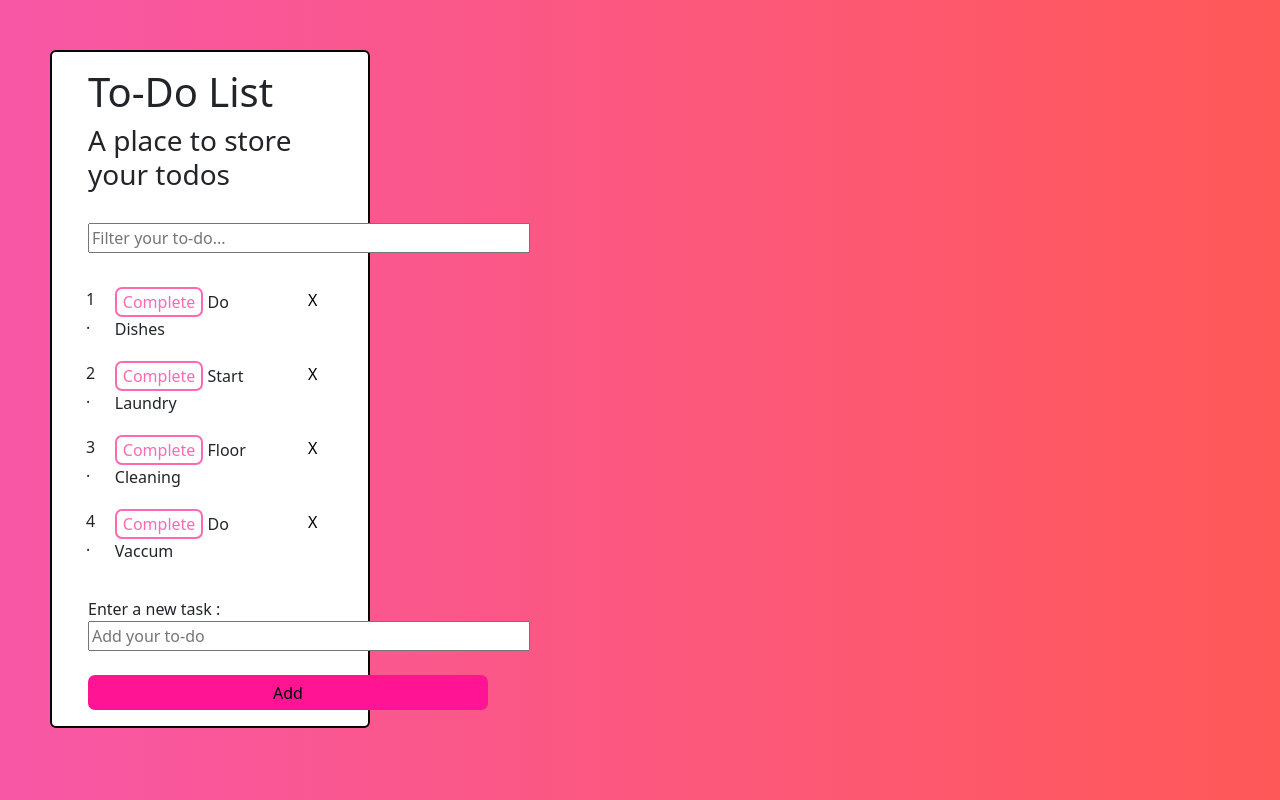
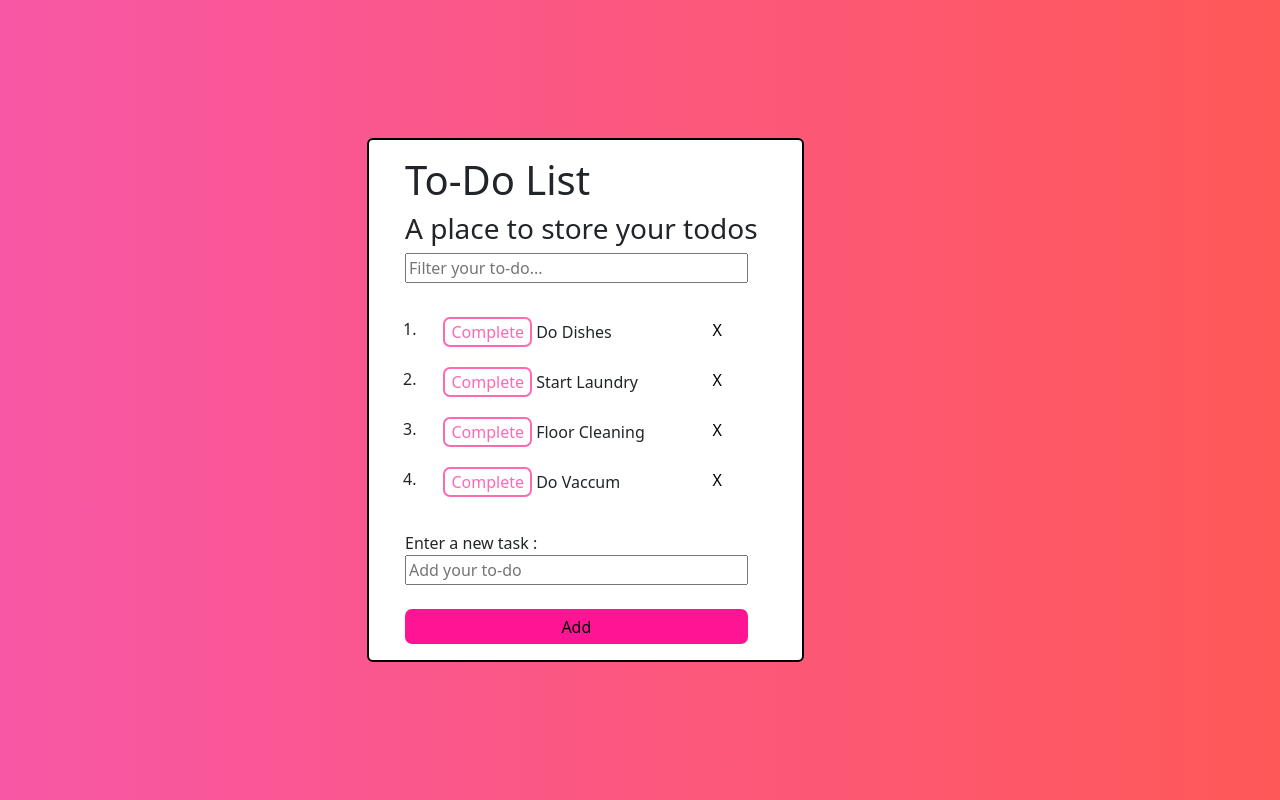
Before and after one commit to miraj00/to-do-list_Angular_Project, an Angular app: page / in a window 1280 px wide. Built offline with nearby package versions, Linux system fonts and the light colour scheme.

Commit message:
css adjusted for width flexibility

```diff
--- a/src/app/app.component.css
+++ b/src/app/app.component.css
@@ -6,6 +6,71 @@ body {
 
  }
 
+ .card {
+
+   padding-left: 20px;
+   border: 2px solid black;
+   align-content: center;
+}
+
+#addButton {
+   align-content: center;
+   background-color: #ff1493;
+   width: 90%;
+   height : 35px;
+   border : 1px;
+   border-radius: 7px;
+
+}
+
+input {
+   width : 90%;
+}
+
+.column {
+   float: left;
+   padding: 10px;
+
+ }
+
+ .left {
+   width: 10%;
+ }
+
+ .right {
+   width: 20%;
+ }
+
+
+ .middle {
+   width: 65%;
+ }
+
+
+
+ #buttonStyle {
+   background-color: white;
+   color: #ff69b4;
+   border: 2px solid #ff69b4;
+   border-radius: 7px;
+ }
+
+ #removeStyle {
+   background-color: white;
+   border: none;
+ }
+
+
  .completedTask{
    text-decoration: line-through;
 }
+
+@media only screen and (min-width: 768px) {
+
+.input {
+      width : 80%;
+}
+
+
+
+}
--- a/src/app/app.component.html
+++ b/src/app/app.component.html
@@ -1,4 +1,10 @@
-<div class="card"  style="width: 25%;">
+<div class="container">
+  <div class="row align-items-center vh-100">
+      <div class="col-6 mx-auto">
+
+
+
+<div class="card"  style="width: 80%;">
 
 <div class="card-body">
     <h1> To-Do List</h1>
@@ -53,3 +59,6 @@
 <button type="submit" id="addButton" (click)="addTodo()" >Add</button>
 
 </div>
+
+
+</div>  </div>   </div>
--- a/src/styles.css
+++ b/src/styles.css
@@ -1,56 +1 @@
 /* You can add global styles to this file, and also import other style files */
-
-.card {
-   margin-left: 50px;
-   margin-top: 50px;
-   padding-left: 20px;
-   border: 2px solid black;
-   align-content: center;
-}
-
-#addButton {
-   align-content: center;
-   background-color: #ff1493;
-   width: 400px;
-   height : 35px;
-   border : 1px;
-   border-radius: 7px;
-
-}
-
-.input {
-   width : 400px;
-}
-
-.column {
-   float: left;
-   padding: 10px;
-
- }
-
- .left {
-   width: 10%;
- }
-
- .right {
-   width: 20%;
- }
-
-
- .middle {
-   width: 65%;
- }
-
-
-
- #buttonStyle {
-   background-color: white;
-   color: #ff69b4;
-   border: 2px solid #ff69b4;
-   border-radius: 7px;
- }
-
- #removeStyle {
-   background-color: white;
-   border: none;
- }
```
